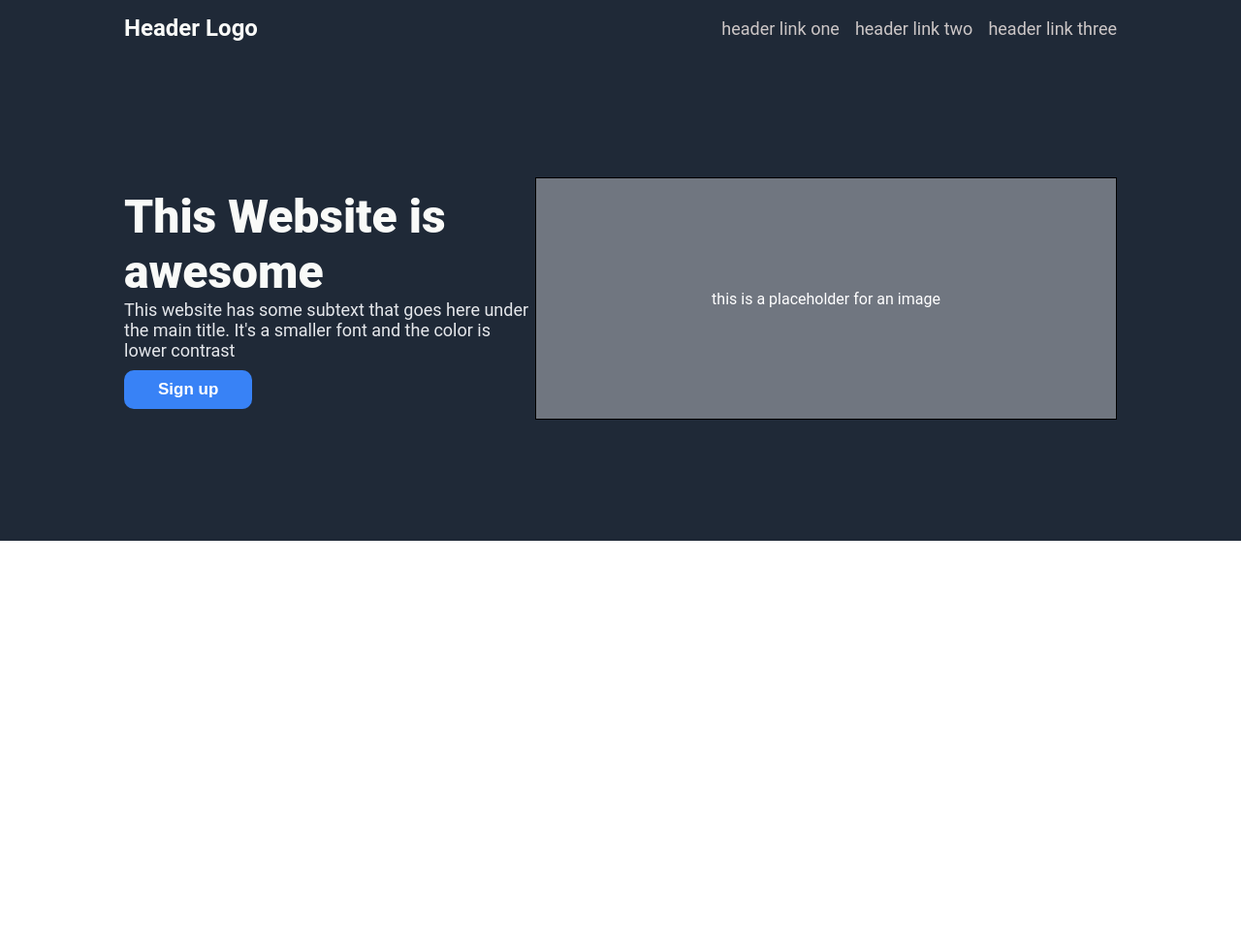
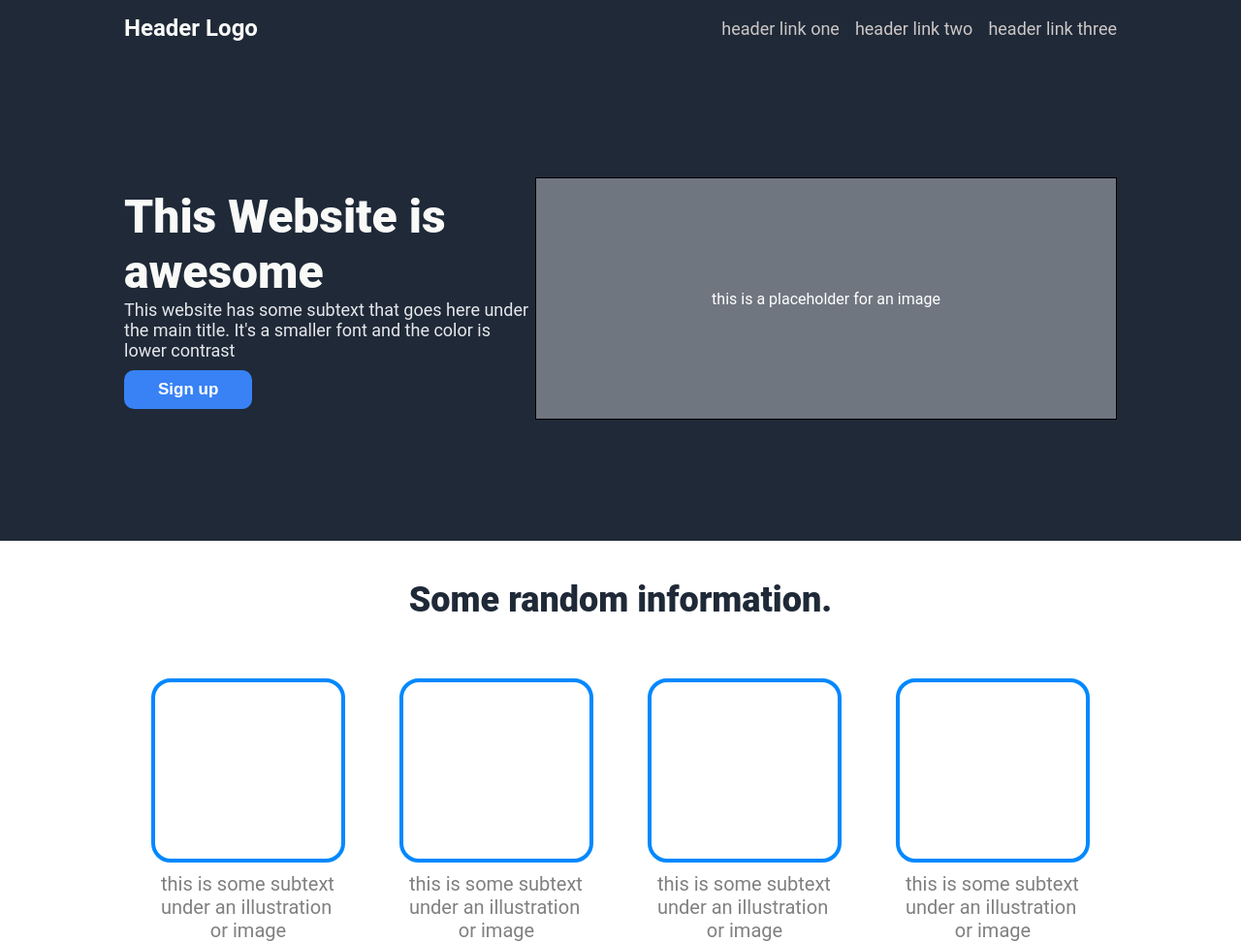
Before and after one commit to BLAz3-1/landing_page, a plain HTML site: page index.html in a window 1280 px wide. Shown: the whole page at 97% size. Before the commit the page ends 800 px from the top, so only its background shows below. Drawn offline with Linux system fonts and the light colour scheme.

Commit message:
Add information section to project and style the information section  using flex in css

```diff
--- a/index.html
+++ b/index.html
@@ -37,6 +37,27 @@
       </div>
     </div>
   </div>
+  <div class="information">
+    <div class="information-text">Some random information.</div>
+    <div class="information-container">
+      <div class="box-container">
+        <div class="box"></div>
+        <div class="box-text">this is some subtext under an illustration or image</div>
+      </div>
+      <div class="box-container">
+        <div class="box"></div>
+        <div class="box-text">this is some subtext under an illustration or image</div>
+      </div>
+      <div class="box-container">
+        <div class="box"></div>
+        <div class="box-text">this is some subtext under an illustration or image</div>
+      </div>
+      <div class="box-container">
+        <div class="box"></div>
+        <div class="box-text">this is some subtext under an illustration or image</div>
+      </div>
+    </div>
+  </div>
 </body>
 
 </html>
--- a/style.css
+++ b/style.css
@@ -86,3 +86,41 @@ body {
   align-items:center;
   color:white;
 }
+
+.information-text {
+  font-size:36px;
+  color:#1F2937;
+  font-weight:900;
+  text-align:center;
+  margin-top:40px;
+  margin-bottom:60px;
+}
+
+.information-container {
+  display:flex;
+  gap:56px;
+  justify-content:center;
+}
+
+.information-container .box-container {
+  display:flex;
+  flex-direction:column;
+  align-items:center;
+  width:200px;
+}
+
+.information-container .box {
+  border:4px solid rgb(0, 136, 255);
+  width:100%;
+  height:190px;
+  border-radius:20px;
+  margin-bottom:10px;
+}
+
+.information-container .box-text {
+  text-align:left;
+  text-align-last:center;
+  width:90%;
+  font-size:20px;
+  color:gray;
+}
```
